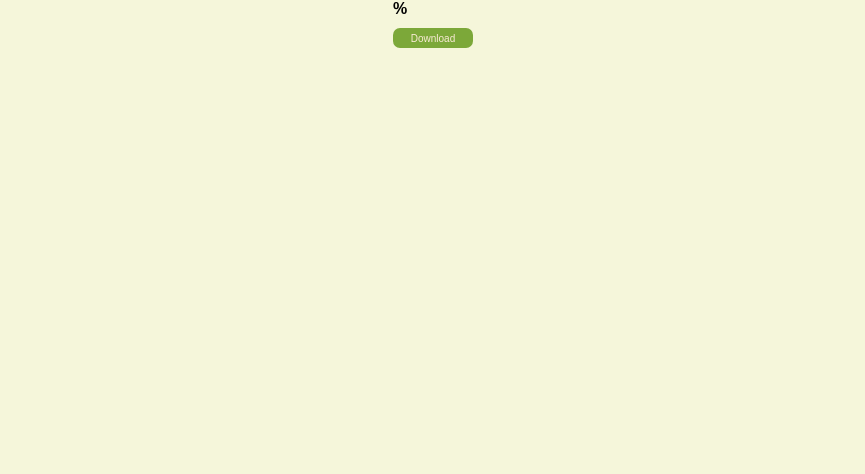
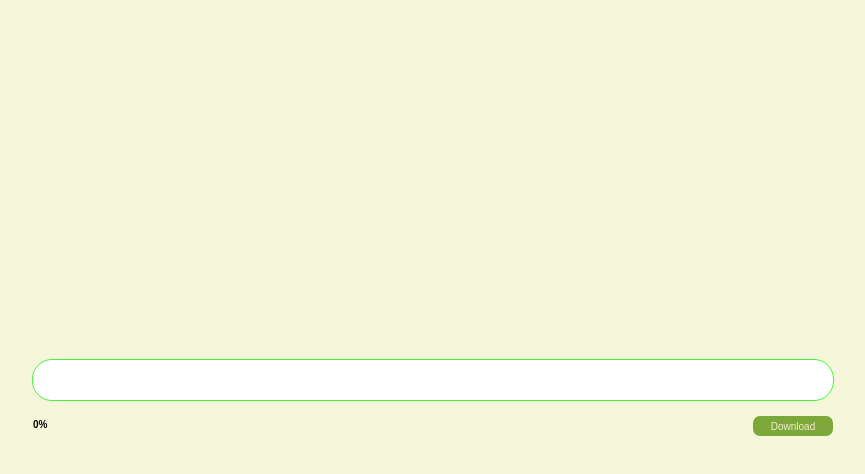
Before and after one commit to digantasamanta90-bit/Learning, a plain HTML site: page Day 6/index.html in a window 1280 px wide. Shown: the whole page, without its empty margins (207-1072 px from the left). Drawn offline with Linux system fonts and the light colour scheme.

Commit message:
Fix header percentage display and update CSS class names for consistency

```diff
--- a/Day 6/index.html
+++ b/Day 6/index.html
@@ -14,7 +14,7 @@
         </div>
 
         <div class="lower-div">
-            <h4 class="header">%</h4>
+            <h4 class="header">0%</h4>
             <button class="btn">Download</button>
         </div>
     </div>
--- a/Day 6/style.css
+++ b/Day 6/style.css
@@ -13,7 +13,7 @@ body{
 
 
 
-.outerdiv{
+.container{
     height: 100vh;
     width: 100vh;
     display: flex;
@@ -25,11 +25,22 @@ body{
 
 }
 
-.upperdiv{
+.loader{
     height: 40px;
     width: 100vh;
 
     display: flex;
+    background-color: white;
+    border: 1px solid rgb(65, 247, 59);;
+    border-top-left-radius: 20px;
+    border-top-right-radius: 20px;
+    border-bottom-left-radius: 20px;
+    border-bottom-right-radius: 20px;
+}
+
+.inner-loader{
+    height: 40px;
+    width: 0%;
     background-color: rgb(65, 247, 59);
     border-top-left-radius: 20px;
     border-top-right-radius: 20px;
@@ -37,15 +48,7 @@ body{
     border-bottom-right-radius: 20px;
 }
 
-.lowerdiv{
-    height: 40px;
-    width: 100vh;
-
-    display: flex;
-    justify-content: space-between;
-}
-
-button{
+.btn{
     margin-top: 10px;
     background-color: rgb(124, 168, 57);
     border: none;
@@ -59,7 +62,7 @@ button{
     border-bottom-right-radius: 7px;
 }
 
-.indicator{
+.header{
     margin-top: 15px;
 
     border: none;
@@ -69,3 +72,15 @@ button{
     font-weight: bold;
     color: black;
 }
+
+.lower-div{
+    height: 40px;
+    width: 100vh;
+    display: flex;
+    flex-direction: row;
+
+    justify-content: space-between;
+
+    align-items: center;
+
+}
```
